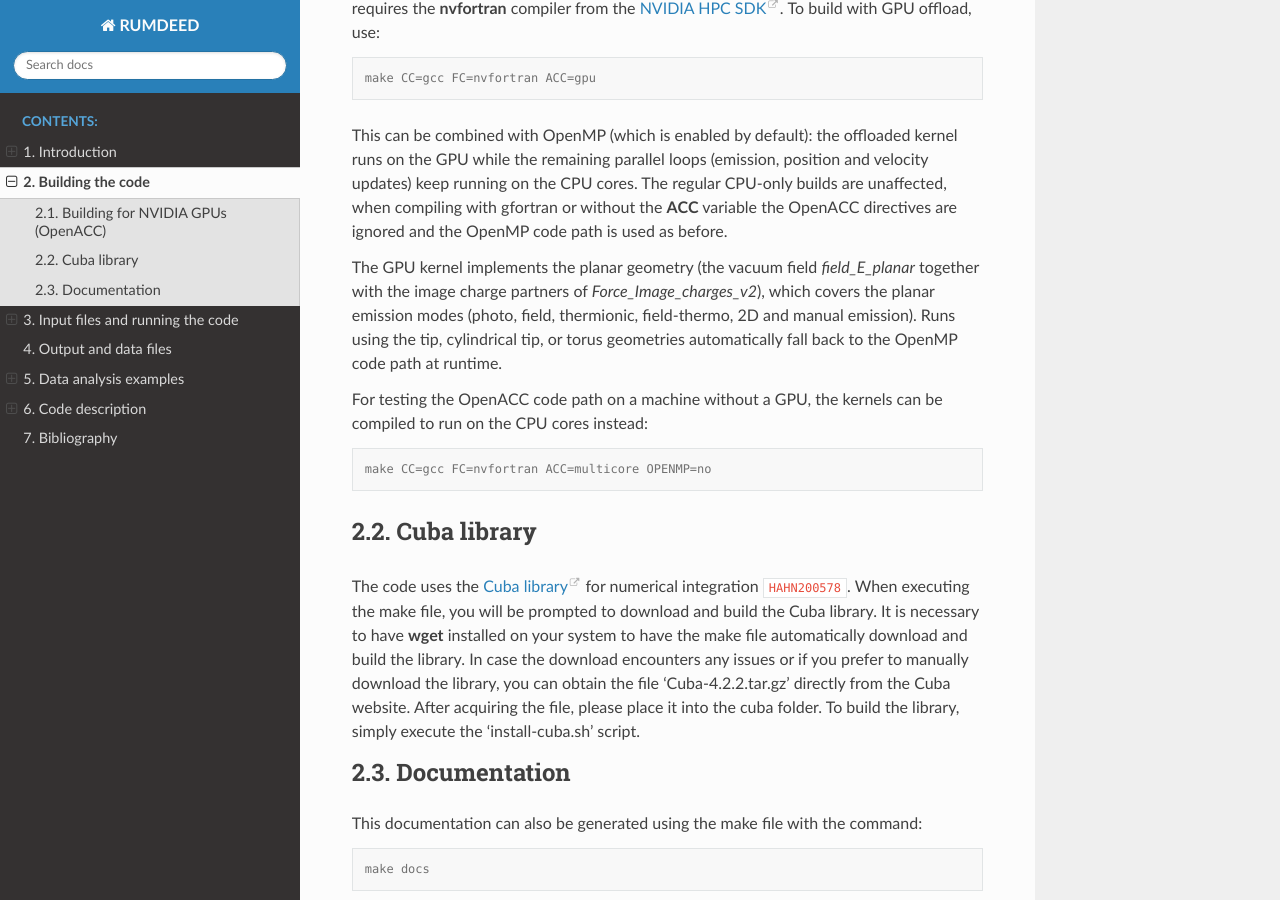
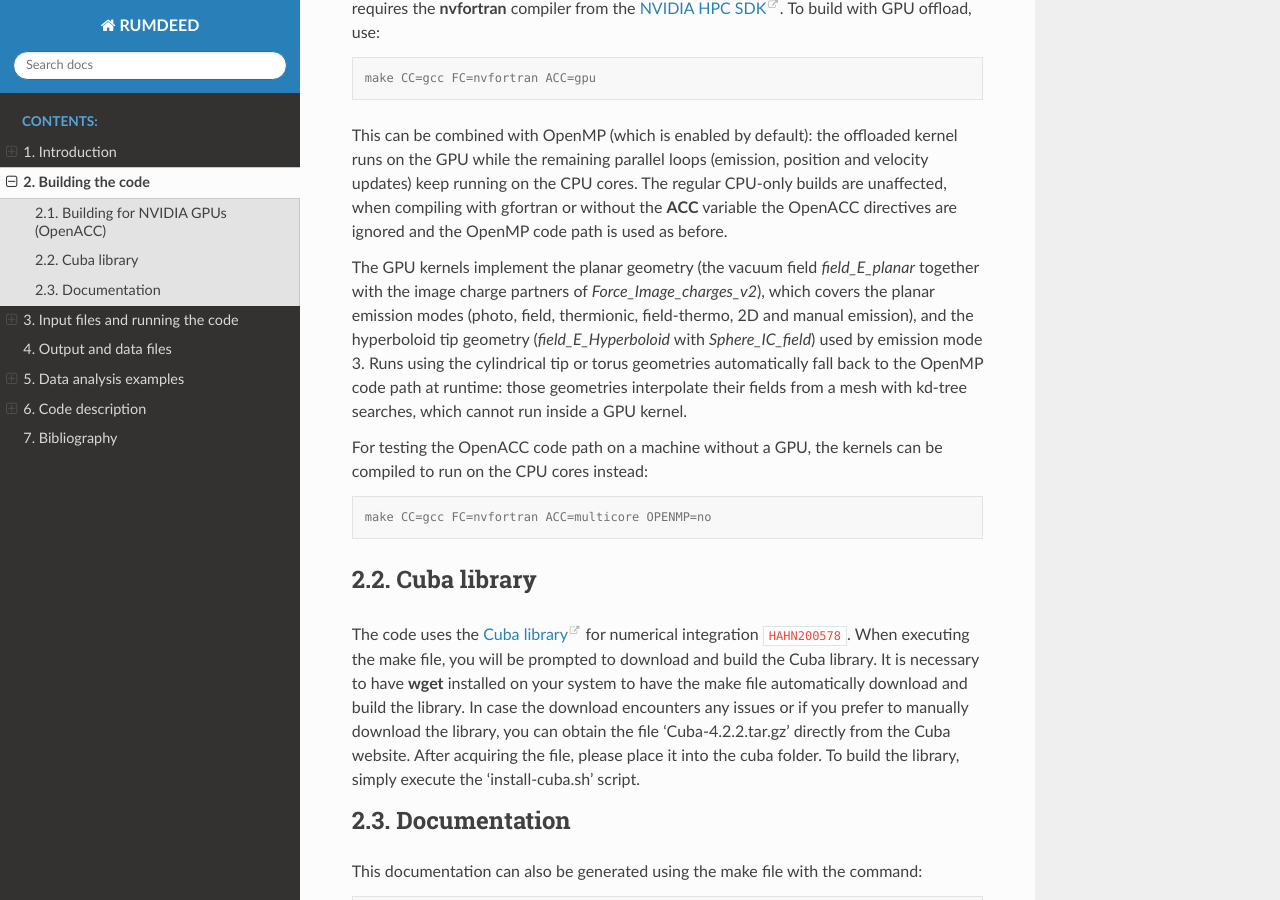
Before and after one commit to NanoPhysicsCenter/RUMDEED, a Sphinx documentation site: the page built from docs/source/build.rst, in a window 1280 px wide and 900 px high, scrolled down 1195 px. Built offline with Sphinx 7.4.7 and the Read the Docs theme 3.1.0, drawn with Linux system fonts in a browser that asks for light colours; cross-references to code outside the pages are shown as plain code.

Commit message:
Add hyperboloid tip geometry to the OpenACC GPU kernels
The GPU kernels previously only implemented the planar geometry and
fell back to the OpenMP path for everything else. Add a geometry
dispatch (ACC_Geometry) and inline the hyperboloid tip field and image
charge functions (field_E_Hyperboloid, Sphere_IC_field) into the
acceleration and batched-field kernels, so emission mode 3 now runs on
the GPU as well. Sphere_IC_field moves to mod_hyperboloid_tip so that
mod_verlet can reference it without a circular dependency. The
cylindrical tip and torus geometries keep the OpenMP fallback by
design: they interpolate fields from a mesh with kd-tree searches,
which cannot run inside a GPU kernel.

The gather kernels now also replicate the OpenMP pair loop exactly for
both geometries: the image charge effect of a pair is always evaluated
at (lower index, higher index) and mirrored in x/y for the force on
the higher-indexed particle, matching force_ic_N in the pair loop.
This removes the previously documented small z-component deviation for
N_ic_max >= 1.

The geometry math is inlined rather than factored into !$acc routine
helpers: nvfortran does not inline such helpers (a call per pair in
the O(N^2) loop cost over 10x in wall time), and passing local scalars
to them from inside a parallel region miscompiles with nvfortran 26.5
in multicore mode (the values arrive as garbage, even with an explicit
firstprivate clause).

Add a deterministic tip test to the suite: three particles close to
the tip apex, where the sphere image charge force is a large fraction
of the total, with expected accelerations computed on the host through
the geometry procedure pointers, plus a batched-vs-pointwise field
consistency check (7 new checks, 27 total).

Verified: 27/27 tests with gfortran+OpenMP and nvfortran
ACC=multicore; the Examples/Tip-FE case (4000 steps) gives
statistically identical results on both (peak N 541 vs 543, mean
current 1.39 vs 1.38 mA); the planar FE benchmark is unchanged
(2.21 mA, 56 s).

Co-Authored-By: Claude Fable 5 <noreply@anthropic.com>

```diff
--- a/docs/source/build.rst
+++ b/docs/source/build.rst
@@ -59,11 +59,13 @@ keep running on the CPU cores. The regular CPU-only builds are unaffected, when
 with gfortran or without the **ACC** variable the OpenACC directives are ignored and the
 OpenMP code path is used as before.
 
-The GPU kernel implements the planar geometry (the vacuum field *field_E_planar* together
+The GPU kernels implement the planar geometry (the vacuum field *field_E_planar* together
 with the image charge partners of *Force_Image_charges_v2*), which covers the planar
-emission modes (photo, field, thermionic, field-thermo, 2D and manual emission). Runs
-using the tip, cylindrical tip, or torus geometries automatically fall back to the OpenMP
-code path at runtime.
+emission modes (photo, field, thermionic, field-thermo, 2D and manual emission), and the
+hyperboloid tip geometry (*field_E_Hyperboloid* with *Sphere_IC_field*) used by emission
+mode 3. Runs using the cylindrical tip or torus geometries automatically fall back to the
+OpenMP code path at runtime: those geometries interpolate their fields from a mesh with
+kd-tree searches, which cannot run inside a GPU kernel.
 
 For testing the OpenACC code path on a machine without a GPU, the kernels can be compiled
 to run on the CPU cores instead:
```
Also changed, not shown: 5 other files.
